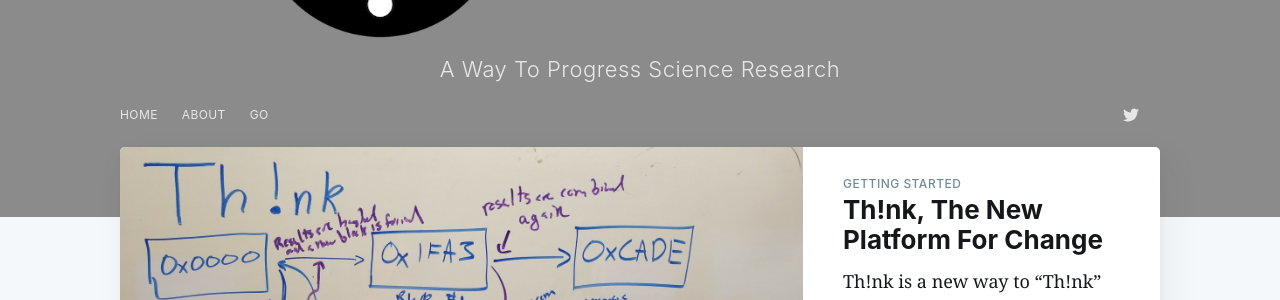
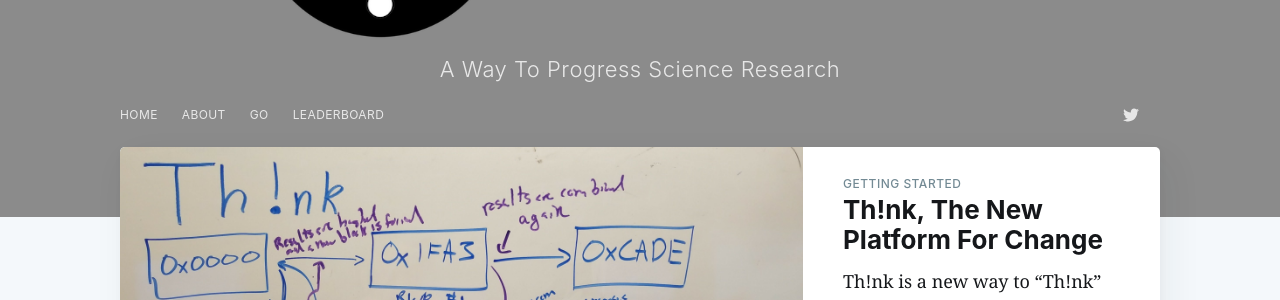
Before and after one commit to knoxschools/think, a Jekyll site: the page built from index.html, in a window 1280 px wide. Shown: the part 297-597 px from the top of the page. Built offline with Jekyll 4.4.1, drawn with Linux system fonts in a browser that asks for light colours; nearby versions of some CDN libraries; the list of posts is cut into pages by our own code; comment, search, counter and statistics services are not loaded.

Commit message:
leaderboard

```diff
--- a/_includes/navigation.html
+++ b/_includes/navigation.html
@@ -2,5 +2,6 @@
     <li class="nav-home" role="menuitem"><a href="{{site.myurl}}">Home</a></li>
     <li class="nav-about" role="menuitem"><a href="{{site.myurl}}about/">About</a></li>
     <li class="nav-getting-started" role="menuitem"><a href="{{site.myurl}}go/">Go</a></li>
+    <li class="nav-getting-started" role="menuitem"><a href="{{site.myurl}}leaderboard/">Leaderboard</a></li>
    <!-- <li class="nav-getting-started" role="menuitem"><a href="{{site.myurl}}tag/getting-started/">Getting Started</a></li> -->
 </ul>
```
